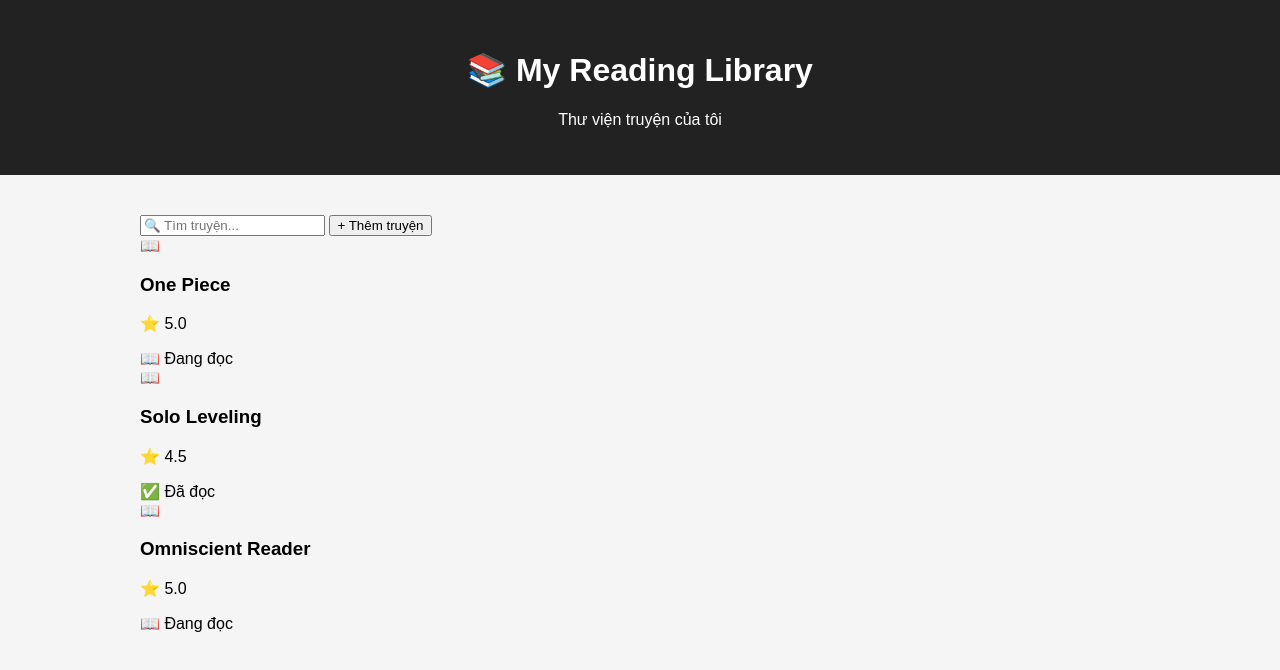
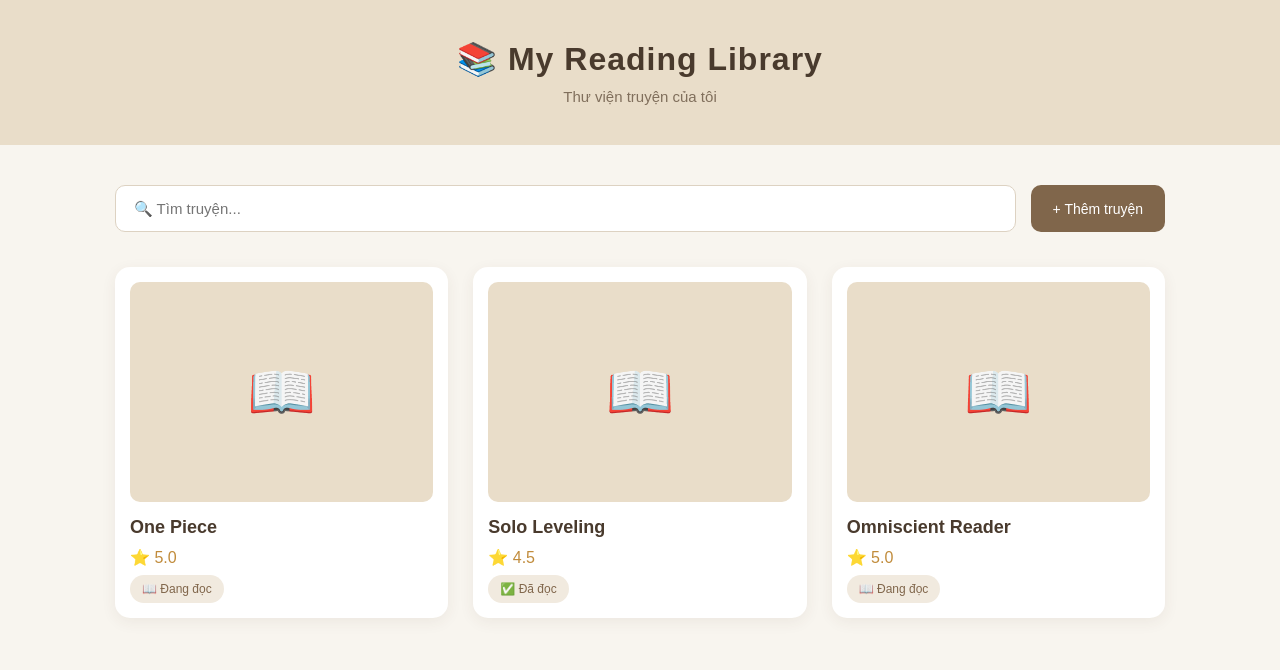
Before and after one commit to nini1203xx/My-reading-library, a plain HTML site: page index.html in a window 1280 px wide. Drawn offline with Linux system fonts and the light colour scheme.

Commit message:
Update styles for body, header, and layout

```diff
--- a/style.css
+++ b/style.css
@@ -1,22 +1,155 @@
+
+/* ===== CÀI ĐẶT CHUNG ===== */
+
+* {
+    box-sizing: border-box;
+}
+
 body {
     font-family: Arial, sans-serif;
     margin: 0;
-    background: #f5f5f5;
+    background: #F8F5EF;
+    color: #493A2D;
 }
 
+/* ===== PHẦN ĐẦU WEBSITE ===== */
+
 header {
-    background: #222;
-    color: white;
-    padding: 30px;
+    background: #E9DDC9;
+    padding: 40px 20px;
     text-align: center;
 }
 
-main {
-    max-width: 1000px;
-    margin: 40px auto;
-    padding: 0 20px;
+header h1 {
+    font-size: 32px;
+    margin: 0 0 10px;
+    letter-spacing: 1px;
 }
 
-h2 {
-    margin-bottom: 20px;
+header p {
+    color: #806F5C;
+    margin: 0;
+    font-size: 15px;
 }
+
+/* ===== KHU VỰC NỘI DUNG ===== */
+
+main {
+    max-width: 1100px;
+    margin: 40px auto;
+    padding: 0 25px;
+}
+
+/* ===== THANH TÌM KIẾM ===== */
+
+.toolbar {
+    display: flex;
+    gap: 15px;
+    margin-bottom: 35px;
+}
+
+.toolbar input {
+    flex: 1;
+    padding: 14px 18px;
+    border: 1px solid #DDD2C2;
+    border-radius: 10px;
+    font-size: 15px;
+    outline: none;
+    background: white;
+}
+
+.toolbar input:focus {
+    border-color: #A88B6A;
+}
+
+.toolbar button {
+    background: #80664B;
+    color: white;
+    border: none;
+    border-radius: 10px;
+    padding: 14px 22px;
+    font-size: 14px;
+    cursor: pointer;
+    transition: 0.3s;
+}
+
+.toolbar button:hover {
+    background: #604A35;
+}
+
+/* ===== DANH SÁCH TRUYỆN ===== */
+
+.book-list {
+    display: grid;
+    grid-template-columns: repeat(3, 1fr);
+    gap: 25px;
+}
+
+/* ===== CARD TRUYỆN ===== */
+
+.book-card {
+    background: white;
+    padding: 15px;
+    border-radius: 15px;
+    box-shadow: 0 4px 15px rgba(80, 60, 40, 0.07);
+    transition: 0.3s;
+}
+
+.book-card:hover {
+    transform: translateY(-5px);
+    box-shadow: 0 8px 20px rgba(80, 60, 40, 0.12);
+}
+
+/* ===== ẢNH BÌA TẠM THỜI ===== */
+
+.cover {
+    height: 220px;
+    background: #E9DDC9;
+    border-radius: 10px;
+    display: flex;
+    align-items: center;
+    justify-content: center;
+    font-size: 55px;
+    margin-bottom: 15px;
+}
+
+.book-card h3 {
+    font-size: 18px;
+    margin: 10px 0;
+}
+
+.book-card p {
+    color: #C18C3C;
+    margin: 8px 0;
+}
+
+.book-card span {
+    display: inline-block;
+    background: #F1EADF;
+    color: #80664B;
+    padding: 7px 12px;
+    border-radius: 20px;
+    font-size: 12px;
+}
+
+/* ===== HIỂN THỊ TRÊN ĐIỆN THOẠI ===== */
+
+@media (max-width: 650px) {
+    .book-list {
+        grid-template-columns: repeat(2, 1fr);
+    }
+
+    .toolbar {
+        flex-direction: column;
+    }
+
+    header h1 {
+        font-size: 25px;
+    }
+}
+
+@media (max-width: 400px) {
+    .book-list {
+        grid-template-columns: 1fr;
+    }
+}
```
